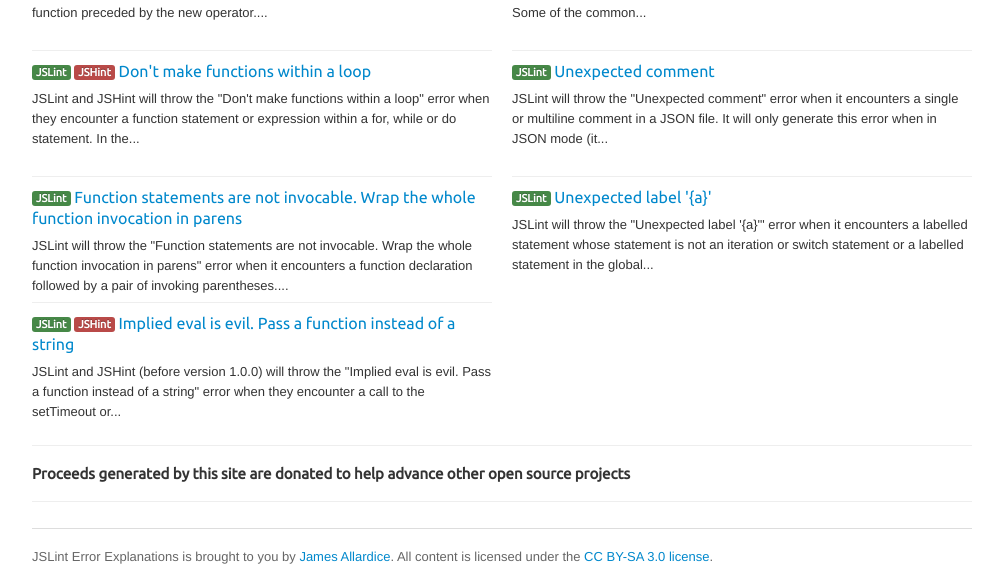
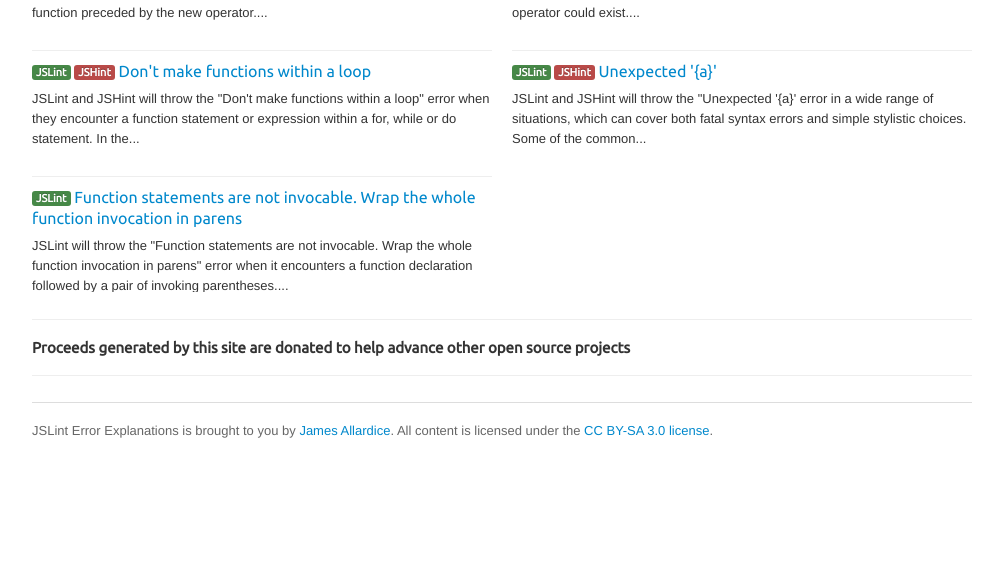
Before and after one commit to jamesallardice/jslint-error-explanations, a Jekyll site: the page built from jslint/index.html, in a window 1280 px wide and 900 px high, scrolled down 3323 px, cut to the strip 324-900 px from the top of the window. Shown: the whole strip, without its empty margins (138-1141 px from the left). Built offline with Jekyll 4.4.1, drawn with Linux system fonts in a browser that asks for light colours; nearby versions of some CDN libraries; after the commit the page ends 4097 px from its top, so only the background shows below that.

Commit message:
Converted a few more articles to new API format

```diff
--- a/_posts/1848-01-01-unexpected-label-a.html
+++ /dev/null
@@ -1,55 +0,0 @@
----
-title: "Unexpected label '{a}'"
-layout: post
-tags: jslint
-author: jallardice
----
-<p>
-    <h3>When do I get this error?</h3>
-</p>
-<p>
-    JSLint will throw the "Unexpected label '{a}'" error when it encounters <strong>a labelled statement whose statement is not an iteration or switch statement</strong> or <strong>a labelled statement in the global execution context</strong>. The following example contains a labelled <span class="code">var</span> statement:
-</p>
-<textarea>
-function test() {
-    "use strict";
-
-labelled: //Label for the following var statement
-    var x = 10;
-
-}</textarea>
-<p>
-    <h3>Why do I get this error?</h3>
-</p>
-<p>
-    This error occurs in two different situations. Both require their own explanation.
-</p>
-<p>
-    <h4>A labelled statement whose statement is not an iteration or switch statement</h4>
-</p>
-<p>
-    The error is raised in this situation because JSLint has detected <strong>a completely useless and potentially confusing piece of code</strong>. According to the ECMAScript standard, any statement can be labelled. However, since the language does not define a <span class="code">goto</span> statement, labelled statements are only useful in conjunction with the <span class="code">break</span> and <span class="code">continue</span> statements, in the context of a loop or a switch.
-</p>
-<p>
-    The specification sums this up in <a href="http://es5.github.com/#x12.12" target="_blank">section &sect;12.12</a>:
-</p>
-<blockquote>
-    A <em>Statement</em> may be prefixed by a label. Labelled statements are only used in conjunction with labelled <span class="code">break</span> and <span class="code">continue</span> statements. ECMAScript has no <span class="code">goto</span> statement.
-</blockquote>
-<p>
-    Therefore, there is no reason at all to use a label unless it's labelling a <span class="code">for</span>, <span class="code">while</span>, <span class="code">do</span> or <span class="code">switch</span> statement.
-<p>
-    <h4>A labelled statement in the global execution context</h4>
-</p>
-<p>
-    The error is raised in this situation because JSLint has detected <strong>a potentially confusing or dangerious piece of code</strong>. The same rules of the language (as detailed in the previous section) apply when the labelled statement occurs in the global execution context, but JSLint behaves slightly differently.
-</p>
-<p>
-    JSLint disallows the use of any labelled statements in the global execution context, whether they are iteration/switch statements or not. This is in contrast to the behaviour inside a function context, where labelled iteration and switch statements <em>are</em> allowed. The reasoning behind this is unclear, but it's probably simply because in languages that support a <span class="code">goto</span> statement, labels in this sort of global scope would be very dangerous.
-</p>
-<p>
-    Since there is no way to refer to a label apart from inside an iteration or switch statement with the <span class="code">break</span> or <span class="code">continue</span> statement, and since every statement has its own label set, there is no way for a label in the global scope to interfere with other code (you cannot for example overwrite a label defined elsewhere in the scope by defining one with the same identifier).
-</p>
-<p>
-    For more detail, see this <a href="http://stackoverflow.com/questions/11530485/whats-wrong-with-using-a-labelled-statement-in-global-code" target="_blank">Stack Overflow question</a>.
-</p>
--- a/_posts/1850-01-01-unexpected-comment.html
+++ /dev/null
@@ -1,28 +0,0 @@
----
-title: "Unexpected comment"
-layout: post
-tags: jslint
-author: jallardice
----
-<p>
-    <h3>When do I get this error?</h3>
-</p>
-<p>
-    JSLint will throw the "Unexpected comment" error when it encounters a single or multiline <strong>comment in a JSON file</strong>. It will only generate this error when in JSON mode (it enters JSON mode when the first character of the input is either <span class="code">{</span> or <span class="code">[</span>). In the following example we attempt to comment one of our JSON properties:
-</p>
-<textarea>
-{
-    "name": "James", // My first name
-    "age": 23
-}</textarea>
-<p>
-    <h3>Why do I get this error?</h3>
-</p>
-<p>
-    This error is raised to highlight a <strong>fatal syntax error</strong>. The <a href="http://json.org/" target="_blank">JSON specification</a> does not provide any mechanism for comments. Attempting to deserialize the above example (using <span class="code">JSON.parse</span>) will throw a syntax error. To solve this issue, simply remove any comments from your JSON:
-</p>
-<textarea>
-{
-    "name": "James",
-    "age": 23
-}</textarea>
```
Also changed, not shown: _posts/1844-02-01-unnecessary-semicolon.html (deleted, +0 -40 lines), articles/unexpected-comment.md (added, +41 -0 lines), articles/unexpected-label.md (added, +78 -0 lines), articles/unnecessary-semicolon.md (added, +66 -0 lines), articles/unnecessary-use-strict.md (+1 -1 lines).
